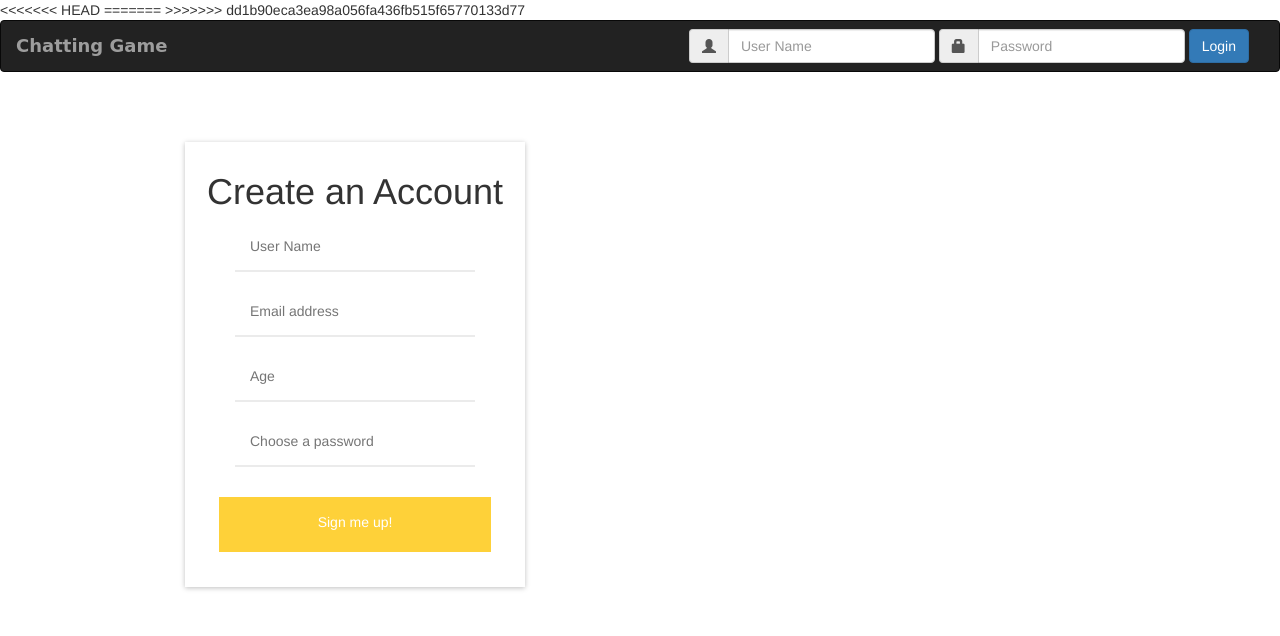
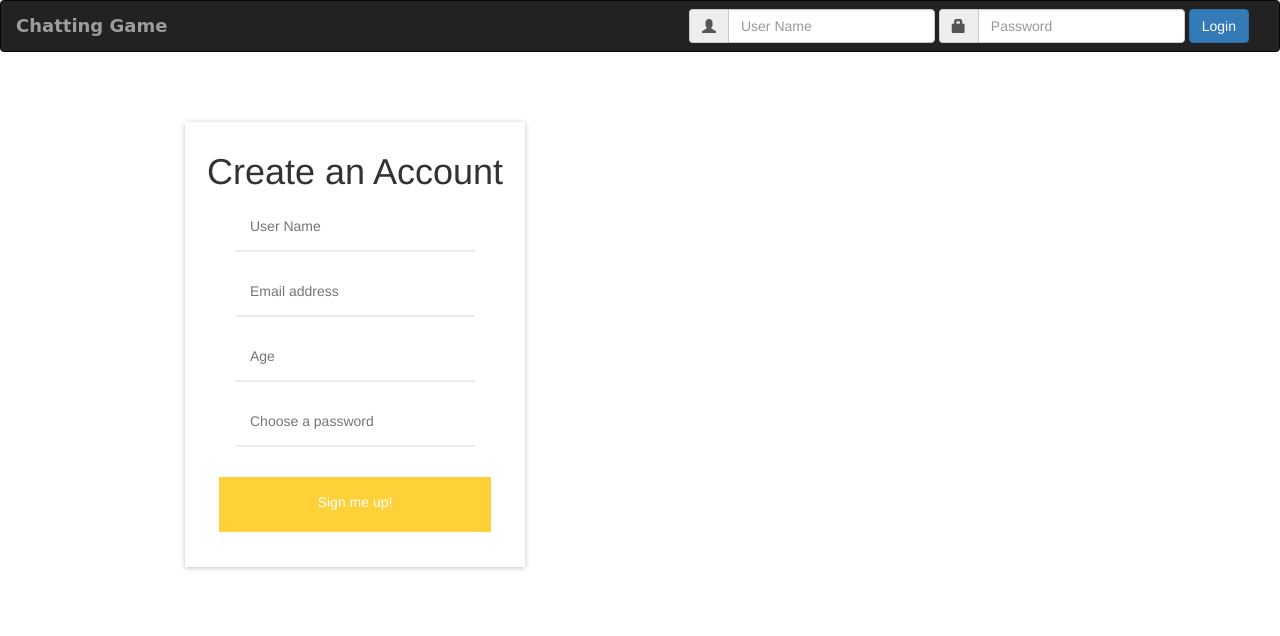
Before and after one commit to zaynabm/pythonProject, a Python web app: template templates/MainPage.html in a window 1280 px wide. Shown: the top 636 px of the page. Run offline with Jinja, Linux system fonts and the light colour scheme; the template is opened without the code that fills it, so the values that code supplies are empty.

Commit message:
solve conflict

```diff
--- a/templates/MainPage.html
+++ b/templates/MainPage.html
@@ -4,15 +4,12 @@
   <title>Main Page</title>
   <meta charset="utf-8">
   <meta name="viewport" content="width=device-width, initial-scale=1">
-<<<<<<< HEAD
-  <link rel="stylesheet" href="../static/css/bootstrap.min.css">
- <link rel="stylesheet" href="../static/css/MainStyle.css">
-=======
+
   <!-- <link rel="stylesheet" href="css/bootstrap.min.css">
  <link rel="stylesheet" href="css/MainStyle.css"> -->
  <link rel="stylesheet" href={{ static_url("css/MainStyle.css") }} type="text/css"/>
    <link rel="stylesheet" href={{ static_url("css/bootstrap.min.css") }} type="text/css"/>
->>>>>>> dd1b90eca3ea98a056fa436fb515f65770133d77
+
 
 </head>
 <body>
```
